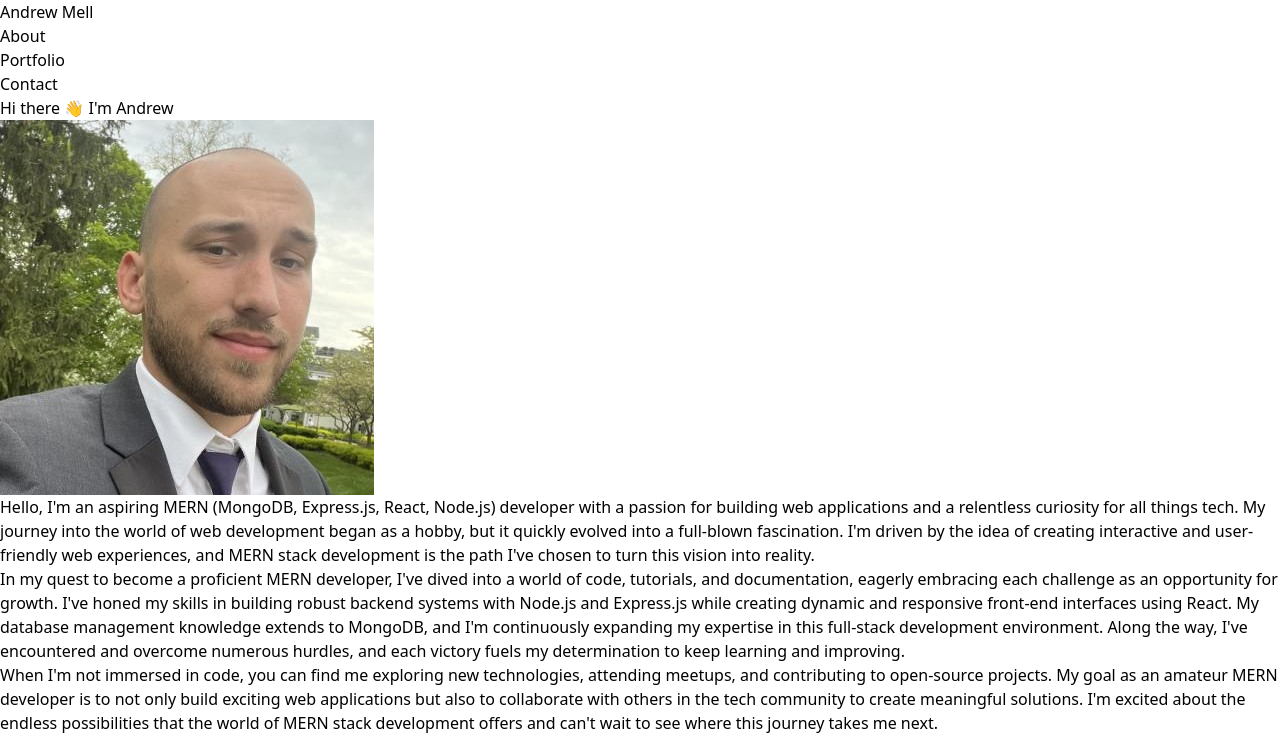
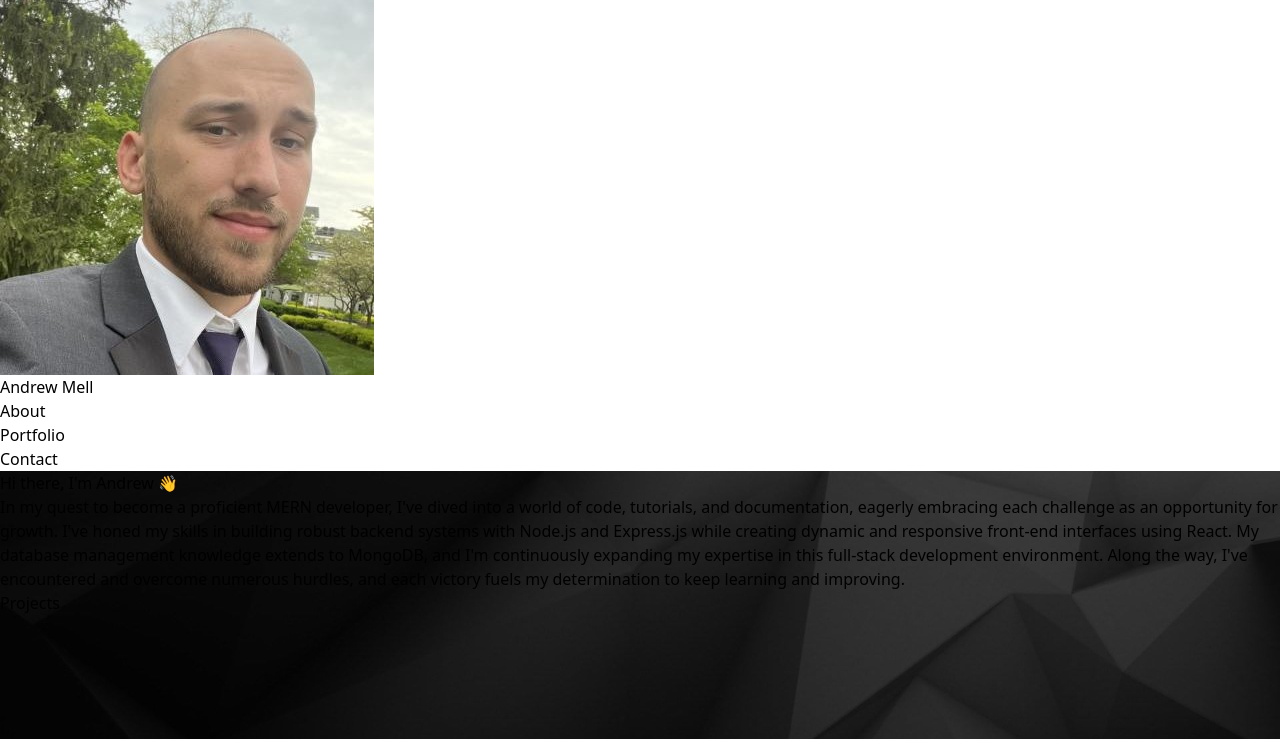
Before and after one commit to andmell/React-Based-Portfolio, a React (Vite) app: page / in a window 1280 px wide. Shown: the top 739 px of the page. Built offline with nearby package versions, Linux system fonts and the light colour scheme.

Commit message:
changed the styling on about page, more to come

```diff
--- a/src/App.jsx
+++ b/src/App.jsx
@@ -1,7 +1,6 @@
 import { Outlet } from "react-router-dom";
 import Footer from "./components/Footer";
 import Nav from "./components/Nav";
-import Header from "./components/Header"
 function App() {
   return (
     <div className='min-h-screen flex flex-col'>
--- a/src/components/Header.jsx
+++ /dev/null
@@ -1,6 +0,0 @@
-export default function Header(){
-    return (
-        <div className='font-sans text-4xl font-medium p-2 text-center'>Andrew Mell</div>
-    );
-}
-// Deprecated - Using Nav as header
--- a/src/components/Nav.jsx
+++ b/src/components/Nav.jsx
@@ -1,19 +1,59 @@
 import { Link, useLocation } from "react-router-dom";
+import mypic from "../assets/Self Photo sq.jpg";
 const links = [
   { text: "About", slug: "/" },
   { text: "Portfolio", slug: "/portfolio" },
   { text: "Contact", slug: "/contact" },
 ];
 
+// export default function Nav() {
+//   const location = useLocation();
+//   return (
+//     <nav className="border-b-2 relative flex">
+//       <div className="nav-left">
+//       <img src={mypic} className="w-16 pt-5 rounded" />
+//         <h2 className="text-2xl pl-5 font-semibold absolute bottom-0 left-0">
+//           Andrew Mell
+//         </h2>
+//       </div>
+//       <div className="flex justify-end nav-right">
+//         <ul className="flex flex-row pr-5">
+//           {links.map((link) => (
+//             <li
+//               className={
+//                 location.pathname === link.slug
+//                   ? "active px-5 p-2 bg-blue-100 rounded-lg"
+//                   : "px-5 p-2 hover:bg-blue-500 rounded-lg"
+//               }
+//             >
+//               <Link to={link.slug}>{link.text}</Link>
+//             </li>
+//           ))}
+//         </ul>
+//       </div>
+//     </nav>
+//   );
+// }
 export default function Nav() {
   const location = useLocation();
   return (
-    <nav className="border-b-2 relative">
-      <h2 className="text-2xl pl-5 font-semibold absolute bottom-0 left-0">Andrew Mell</h2>
-      <div className="flex justify-end">
+    <nav className="border-b-2 relative flex justify-between">
+      <div className="nav-left flex items-center">
+        <img src={mypic} className="w-16 my-3 ml-5 rounded-full items-center" />
+        <h2 className="text-2xl pl-5 font-semibold">
+          Andrew Mell
+        </h2>
+      </div>
+      <div className="nav-right flex items-center">
         <ul className="flex flex-row pr-5">
           {links.map((link) => (
-              <li className={location.pathname === link.slug ? "active px-5 p-2 bg-blue-100 rounded-lg" : "px-5 p-2 hover:bg-blue-500 rounded-lg"}>
+            <li
+              className={
+                location.pathname === link.slug
+                  ? "active px-5 p-2 bg-gray-300 rounded-lg"
+                  : "px-5 p-2 hover:bg-gray-400 rounded-lg"
+              }
+            >
               <Link to={link.slug}>{link.text}</Link>
             </li>
           ))}
--- a/src/index.css
+++ b/src/index.css
@@ -3,12 +3,13 @@
 @import "tailwindcss/utilities";
 
 
-/* * {
-  padding: 0;
-  margin: 0;
-  box-sizing:border-box;
-}
+ /* * {
 
+  background-size: cover;
+
+} */
+
+/*
 .footer {
   background-color:rgb(107, 149, 240)
 }
@@ -18,16 +19,18 @@ nav {
 }
 .navbar {
 }
-
-.body {
-  background-color:rgba(107, 149, 240, 0.664);
+*/
+#body {
+  background-image: url('./assets/wallpaperflare.com_wallpaper.jpg');
   flex-grow: 1;
+  min-height: 100vh;
 }
-
+/*
 .mainParent {
   min-height: 100vh;
   display: flex;
   flex-direction:column;
+  background-image: url('./assets/wallpaperflare.com_wallpaper.jpg');
 }
 
 .cardBox {
--- a/src/pages/AboutPage.jsx
+++ b/src/pages/AboutPage.jsx
@@ -1,20 +1,16 @@
-import mypic from "../assets/Self Photo sq.jpg"
+
 
 export default function AboutPage() {
   return (
     <div className="">
-    <div className="">
-      <h1 className="text-4xl ">Hi there 👋 I'm Andrew</h1>
-        <div className="grid grid-cols-7">
-          <img src={mypic} className="w-64 pt-5 rounded-lg"/>
-          <div className="col-span-5">
-          <p className="pt-5">Hello, I'm an aspiring MERN (MongoDB, Express.js, React, Node.js) developer with a passion for building web applications and a relentless curiosity for all things tech. My journey into the world of web development began as a hobby, but it quickly evolved into a full-blown fascination. I'm driven by the idea of creating interactive and user-friendly web experiences, and MERN stack development is the path I've chosen to turn this vision into reality.</p>
-            <p className="pt-5">In my quest to become a proficient MERN developer, I've dived into a world of code, tutorials, and documentation, eagerly embracing each challenge as an opportunity for growth. I've honed my skills in building robust backend systems with Node.js and Express.js while creating dynamic and responsive front-end interfaces using React. My database management knowledge extends to MongoDB, and I'm continuously expanding my expertise in this full-stack development environment. Along the way, I've encountered and overcome numerous hurdles, and each victory fuels my determination to keep learning and improving.</p>
-            <p className="pt-5">When I'm not immersed in code, you can find me exploring new technologies, attending meetups, and contributing to open-source projects. My goal as an amateur MERN developer is to not only build exciting web applications but also to collaborate with others in the tech community to create meaningful solutions. I'm excited about the endless possibilities that the world of MERN stack development offers and can't wait to see where this journey takes me next.</p>
+        <div className="grid grid-cols-7" id='body'>
+          <div className="col-span-5 col-start-2 text-center">
+          <h3 className="pt-5 text-4xl text-white">Hi there, I'm Andrew 👋</h3>
+            <p className="pt-5 text-white">In my quest to become a proficient MERN developer, I've dived into a world of code, tutorials, and documentation, eagerly embracing each challenge as an opportunity for growth. I've honed my skills in building robust backend systems with Node.js and Express.js while creating dynamic and responsive front-end interfaces using React. My database management knowledge extends to MongoDB, and I'm continuously expanding my expertise in this full-stack development environment. Along the way, I've encountered and overcome numerous hurdles, and each victory fuels my determination to keep learning and improving.</p>
+          <button className="px-10 p-2 my-10 bg-yellow-300 hover:bg-yellow-500 font-bold">Projects</button>
           </div>
 
         </div>
     </div>
-    </div>
   );
 }
```
Also changed, not shown: src/assets/wallpaperflare.com_wallpaper.jpg (added). Lines whose indentation alone changed are shown as unchanged.
